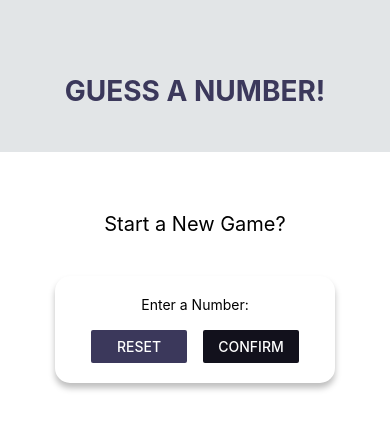
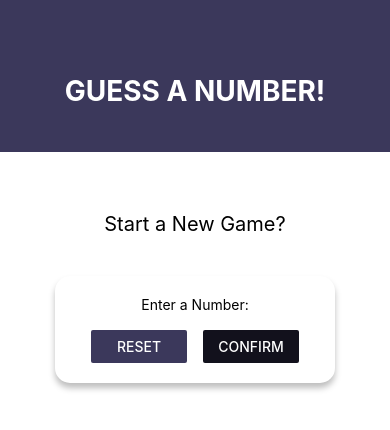
Before and after one commit to valkyrie-max/rn-guess-number-app, a React Native app: screen / in a window 390 px wide. Shown: the top 430 px of the page. Built offline with nearby package versions, Linux system fonts and the light colour scheme.

Commit message:
created a const folder with colors.js to make it easier to change colors

```diff
--- a/components/Header.js
+++ b/components/Header.js
@@ -1,5 +1,7 @@
 import React from 'react';
 import { View, Text, StyleSheet } from 'react-native';
+
+import Colors from '../constants/colors'
 
 const Header = props => {
     return (
@@ -15,12 +17,12 @@
         height: '18%',
         paddingTop: 70,
         paddingBottom: 40,
-        backgroundColor: '#e2e5e7',
+        backgroundColor: Colors.primary,
         alignItems: 'center',
         justifyContent: 'center'
     },
     headerTitle: {
-        color: '#3b385b',
+        color: 'white',
         fontWeight: 'bold',
         fontSize: 28,
         textTransform: 'uppercase'
--- /dev/null
+++ b/constants/colors.js
@@ -0,0 +1,4 @@
+export default {
+    primary: '#3b385b',
+    accent: '#12111c'
+}
--- a/screens/StartGameScreen.js
+++ b/screens/StartGameScreen.js
@@ -2,6 +2,7 @@
 import { View, Text, StyleSheet, TextInput, Button } from 'react-native'
 
 import Card from '../components/Card'
+import Colors from '../constants/colors'
 
 const StartGameScreen = props => {
     return (
@@ -16,10 +17,10 @@
                 {/* buttons */}
                 <View style={styles.buttonContainer}>
                     <View style={styles.buttonView}>
-                        <Button color="#3b385b" title="Reset" onPress={() => {}}/>
+                        <Button color={Colors.primary} title="Reset" onPress={() => {}}/>
                     </View>
                     <View style={styles.buttonView}>
-                        <Button color="#12111c" title="Confirm" onPress={() => {}}/>
+                        <Button color={Colors.accent} title="Confirm" onPress={() => {}}/>
                     </View>
                 </View>
             </Card>
```
